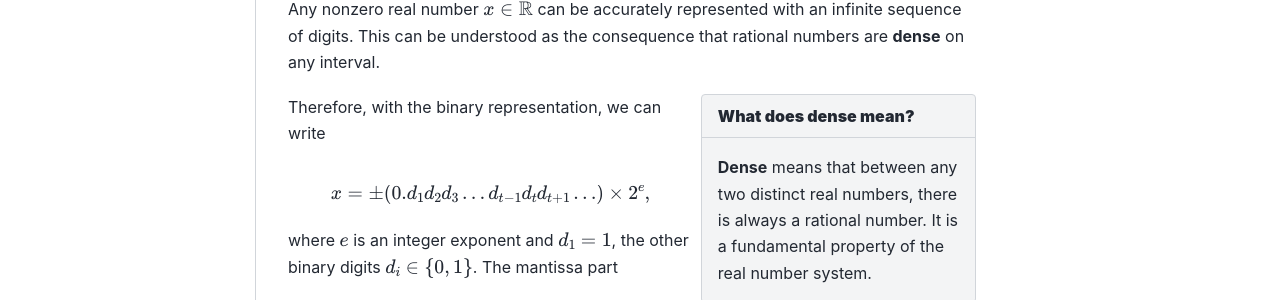
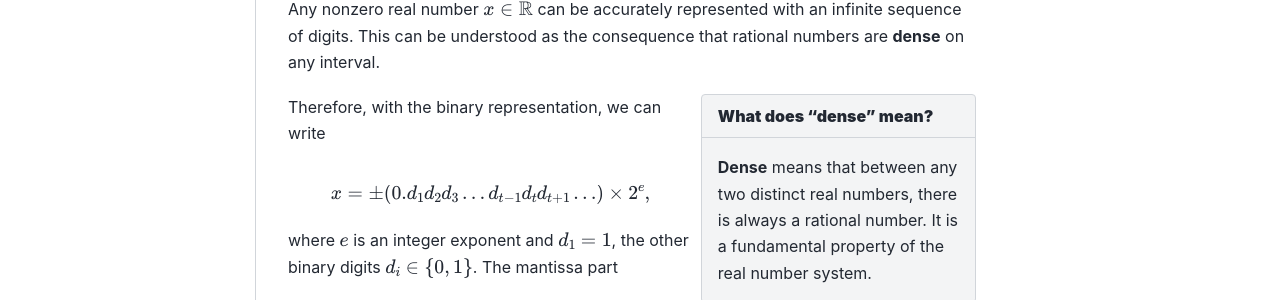
Before and after one commit to auburn-comp-math/math-5630-6630, a Jupyter Book: the page built from floating_point.md, in a window 1280 px wide and 900 px high. Shown: the part 289-589 px from the top of the window. Built offline with Jupyter Book 1.0.4 settings and Sphinx 7.4.7 and the Sphinx Book theme 1.1.4, drawn with Linux system fonts in a browser that asks for light colours.

Commit message:
update floating

````diff
--- a/floating_point.md
+++ b/floating_point.md
@@ -6,7 +6,7 @@ In this chapter, we will introduce some basics on the real number system for mod
 
 Any nonzero real number $x\in \mathbb{R}$ can be accurately represented with an infinite sequence of digits. This can be understood as the consequence that rational numbers are **dense** on any interval.
 
-```{sidebar} **What does dense mean?**
+```{sidebar} **What does "dense" mean?**
 **Dense** means that between any two distinct real numbers, there is always a rational number. It is a fundamental property of the real number system.
 ```
 
````
